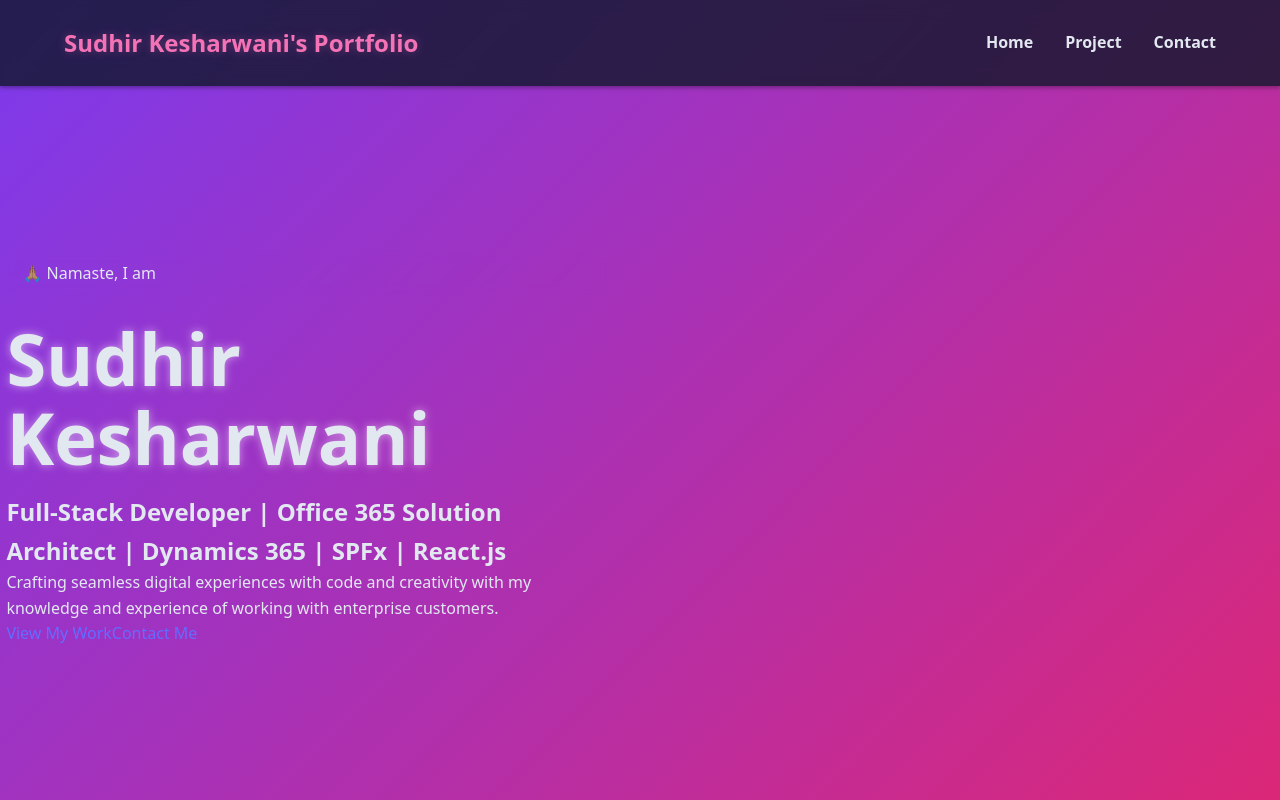
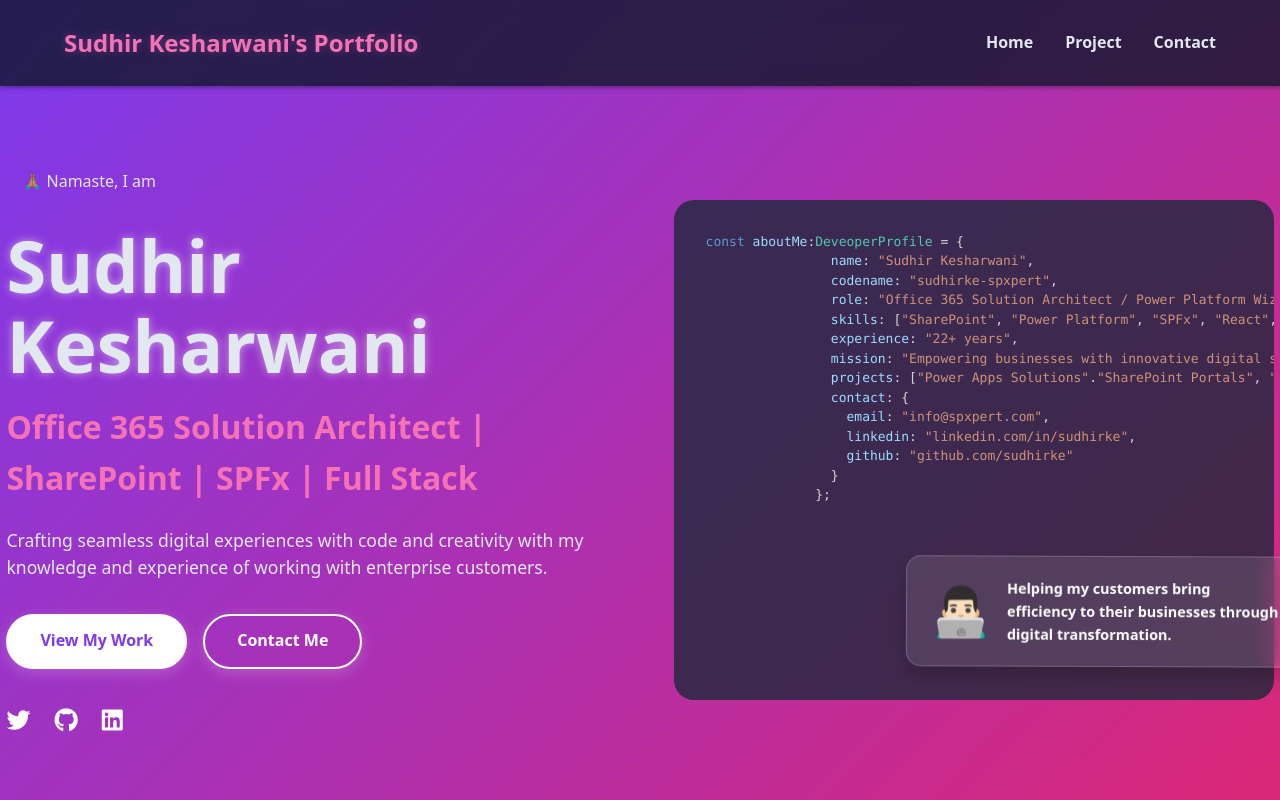
Before and after one commit to sudhirke/learn-react, a React (Vite) app: page / in a window 1280 px wide. Shown: the top 800 px of the page. Built offline with nearby package versions, Linux system fonts and the light colour scheme.

Commit message:
v1.0.0.1: Completed Hero section with responsive design

```diff
--- a/index.html
+++ b/index.html
@@ -3,8 +3,19 @@
   <head>
     <meta charset="UTF-8" />
     <link rel="icon" type="image/svg+xml" href="/myprofile.svg" />
+
     <meta name="viewport" content="width=device-width, initial-scale=1.0" />
     <title>Sudhir Kesharwani</title>
+
+    <link
+      rel="stylesheet"
+      href="https://cdnjs.cloudflare.com/ajax/libs/font-awesome/6.4.0/css/all.min.css"
+    />
+
+    <link
+      rel="stylesheet"
+      href="https://fonts.googleapis.com/css2?family=Fira+code:wght@400;700&display=swap"
+    />
   </head>
   <body>
     <div id="root"></div>
--- a/package.json
+++ b/package.json
@@ -13,7 +13,8 @@
     "axios": "^1.11.0",
     "framer-motion": "^12.23.12",
     "react": "^19.1.1",
-    "react-dom": "^19.1.1"
+    "react-dom": "^19.1.1",
+    "react-syntax-highlighter": "^15.6.3"
   },
   "devDependencies": {
     "@eslint/js": "^9.33.0",
--- a/src/App.css
+++ b/src/App.css
@@ -151,3 +151,170 @@ body {
   line-height: 1.1;
   margin-bottom: 1rem;
 }
+
+.hero-subtitle {
+  font-size: 2rem;
+  color: var(--accent-color);
+  margin-bottom: 1.5rem;
+  font-weight: 600;
+}
+
+.hero-description {
+  font-size: 1.1rem;
+  margin-bottom: 2rem;
+  line-height: 1.7rem;
+}
+
+.cta-buttons {
+  display: flex;
+  gap: 1rem;
+  margin-bottom: 2rem;
+}
+
+.cta-primary,
+.cta-secondary {
+  padding: 0.8rem 2rem;
+  border-radius: 50px;
+  font-size: 1rem;
+  font-weight: 600;
+  cursor: pointer;
+  transition: all 0.3s ease;
+  text-decoration: none;
+  display: inline-flex;
+  position: relative;
+  overflow: hidden;
+  align-items: center;
+  justify-content: center;
+  min-width: 150px;
+}
+
+.cta-primary {
+  background: white;
+  color: var(--primary-color);
+  box-shadow: 0 4px 15px rgba(255, 255, 255, 0.2);
+  border: 2px solid white;
+}
+
+.cta-secondary {
+  background: transparent;
+  color: white;
+  box-shadow: 0 4px 15px rgba(255, 255, 255, 0.2);
+  border: 2px solid white;
+  backdrop-filter: blur(5px);
+}
+
+.cta-secondary:hover {
+  background: rgba(255, 255, 255, 0.1);
+  border-color: rgba(255, 255, 255, 0.3);
+  transform: translateY(-2px);
+}
+
+.cta-secondary:active {
+  transform: translateY(0);
+}
+
+.cta-secondary::before {
+  content: "";
+  position: absolute;
+  top: 0;
+  left: -100%;
+  width: 100%;
+  height: 100%;
+  background: linear-gradient(
+    90deg,
+    transparent,
+    rgba(255, 255, 255, 0.2),
+    transparent
+  );
+  transition: 0.5s;
+}
+
+.cta-secondary:hover::before {
+  left: 100%;
+}
+.social-links {
+  display: flex;
+  gap: 1.5rem;
+}
+.social-links a {
+  color: white;
+  font-size: 1.5rem;
+  transition: all 0.3s ease;
+}
+
+.social-links a:hover {
+  color: var(--accent-color);
+  font-size: 1.5rem;
+  transition: all 0.3s ease;
+}
+
+.floating-card {
+  position: absolute;
+  bottom: 2rem;
+  right: -2rem;
+  background: rgba(255, 255, 255, 0.1);
+  border-radius: 15px;
+  padding: 1rem 1.5rem;
+  border: 1px solid rgba(255, 255, 255, 0.2);
+  backdrop-filter: blur(10px);
+  box-shadow: 0 10px 20px rgba(0, 0, 0, 0.2);
+  width: 100%;
+  max-width: 400px;
+}
+
+.card-content {
+  display: flex;
+  align-items: center;
+  gap: 1rem;
+}
+
+.card-text {
+  color: white;
+  font-weight: 600;
+  font-size: 0.9rem;
+}
+.card-icon {
+  font-size: 3rem;
+}
+
+.hero-image-container {
+  flex: 1;
+  position: relative;
+  max-width: 600px;
+}
+
+.code-display {
+  width: 100%;
+  height: 500px;
+}
+
+@media (max-width: 1024px) {
+  .hero-container {
+    flex-direction: column;
+    text-align: center;
+    gap: 3rem;
+    padding-top: 120px;
+  }
+
+  .hero-content {
+    text-align: center;
+    max-width: 100%;
+  }
+
+  .hero-badge {
+    margin: 0 auto 1.5rem auto;
+  }
+
+  .cta-buttons {
+    justify-content: center;
+  }
+  .social-links {
+    justify-content: center;
+  }
+}
+
+@media (max-width: 768px) {
+  .hero-image-container {
+    display: none;
+  }
+}
--- a/src/components/Contact.tsx
+++ b/src/components/Contact.tsx
@@ -1,6 +1,6 @@
 const Contact = () => {
   return (
-    <section className="hero">
+    <section className="contact">
       <h1>Contact Me</h1>
       <p>
         Interested in working with me, please use this form to book a
--- a/src/components/Hero.tsx
+++ b/src/components/Hero.tsx
@@ -1,4 +1,6 @@
 import { motion } from "framer-motion";
+import { Prism as SyntaxHighligher } from "react-syntax-highlighter";
+import { vscDarkPlus } from "react-syntax-highlighter/dist/esm/styles/prism";
 
 const fadeInUp = {
   initial: { opacity: 0, y: 20 },
@@ -41,9 +43,8 @@ const Hero = () => {
           >
             Sudhir Kesharwani
           </motion.h1>
-          <motion.h2 variants={fadeInUp}>
-            Full-Stack Developer | Office 365 Solution Architect | Dynamics 365
-            | SPFx | React.js
+          <motion.h2 variants={fadeInUp} className="hero-subtitle">
+            Office 365 Solution Architect | SharePoint | SPFx | Full Stack{" "}
           </motion.h2>
           <motion.p variants={fadeInUp} className="hero-description">
             Crafting seamless digital experiences with code and creativity with
@@ -61,7 +62,7 @@ const Hero = () => {
             </motion.a>
 
             <motion.a
-              href="#contacts"
+              href="#contact"
               className="cta-secondary"
               whileHover={{ scale: 1.05 }}
               whileTap={{ scale: 0.95 }}
@@ -70,10 +71,81 @@ const Hero = () => {
             </motion.a>
           </motion.div>
 
+          <motion.div className="social-links" variants={staggerContainer}>
+            <motion.a
+              href="https://github.com/sudhirke"
+              target="_blank"
+              rel="noopener noreferrer"
+            >
+              <i className="fa-brands fa-twitter"></i>
+            </motion.a>
+            <motion.a
+              href="https://github.com/sudhirke"
+              target="_blank"
+              rel="noopener noreferrer"
+            >
+              <i className="fab fa-github"></i>
+            </motion.a>
+            <motion.a
+              href="https://github.com/sudhirke"
+              target="_blank"
+              rel="noopener noreferrer"
+            >
+              <i className="fab fa-linkedin"></i>
+            </motion.a>
+          </motion.div>
+        </motion.div>
+
+        <motion.div
+          className="hero-image-container"
+          initial={{ opacity: 0, x: 50 }}
+          animate={{ opacity: 1, x: 0 }}
+          transition={{ duration: 0.8, delay: 0.5 }}
+        >
+          <div className="code-display">
+            <SyntaxHighligher
+              style={vscDarkPlus}
+              language="typescript"
+              customStyle={{
+                margin: 0,
+                borderRadius: "20px",
+                height: "100%",
+                padding: "2rem",
+                background: "rgba(30, 41, 59, 0.8)",
+                backdropFilter: "blur(10px)",
+                marginBotton: "20px",
+              }}
+            >
+              {`const aboutMe:DeveoperProfile = {
+                name: "Sudhir Kesharwani",
+                codename: "sudhirke-spxpert",
+                role: "Office 365 Solution Architect / Power Platform Wizard",
+                skills: ["SharePoint", "Power Platform", "SPFx", "React", "Node.js", "Office 365"],
+                experience: "22+ years",
+                mission: "Empowering businesses with innovative digital solutions.",
+                projects: ["Power Apps Solutions"."SharePoint Portals", "Custom SPFx Web Parts", "Workflows"],
+                contact: {
+                  email: "info@spxpert.com",
+                  linkedin: "linkedin.com/in/sudhirke",
+                  github: "github.com/sudhirke"
+                }
+              };`}
+            </SyntaxHighligher>
+          </div>
+
           <motion.div
-            className="social-links"
-            variants={staggerContainer}
-          ></motion.div>
+            className="floating-card"
+            animate={{ y: [0, -10, 0], rotate: [0, 2, 0] }}
+            transition={{ duration: 3, repeat: Infinity }}
+          >
+            <div className="card-content">
+              <span className="card-icon">👨🏻‍💻</span>
+              <span className="card-text">
+                Helping my customers bring efficiency to their businesses
+                through digital transformation.
+              </span>
+            </div>
+          </motion.div>
         </motion.div>
       </div>
     </motion.section>
```
Also changed, not shown: 1 other file (tests, documents, lock files or other folders).
